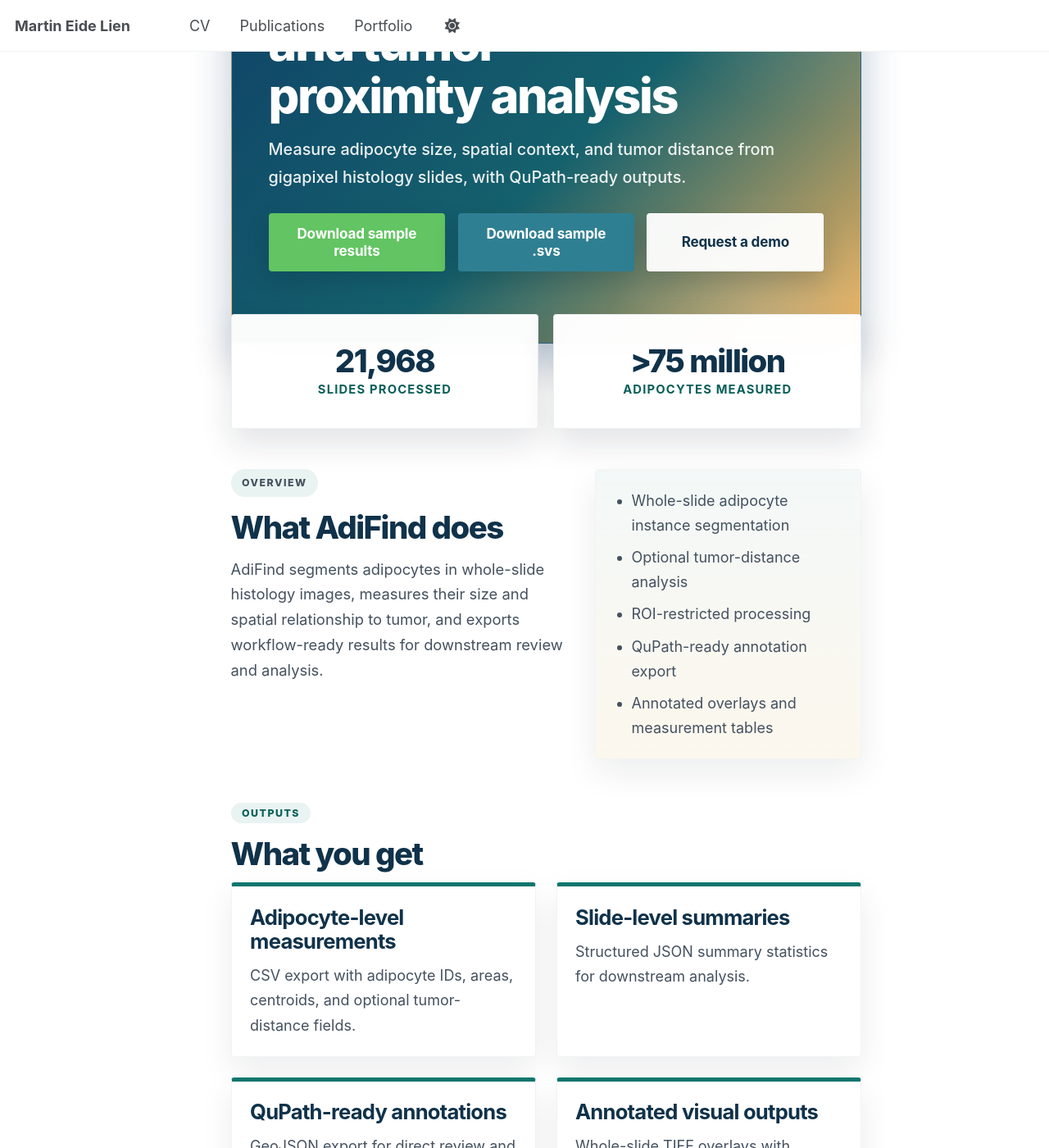
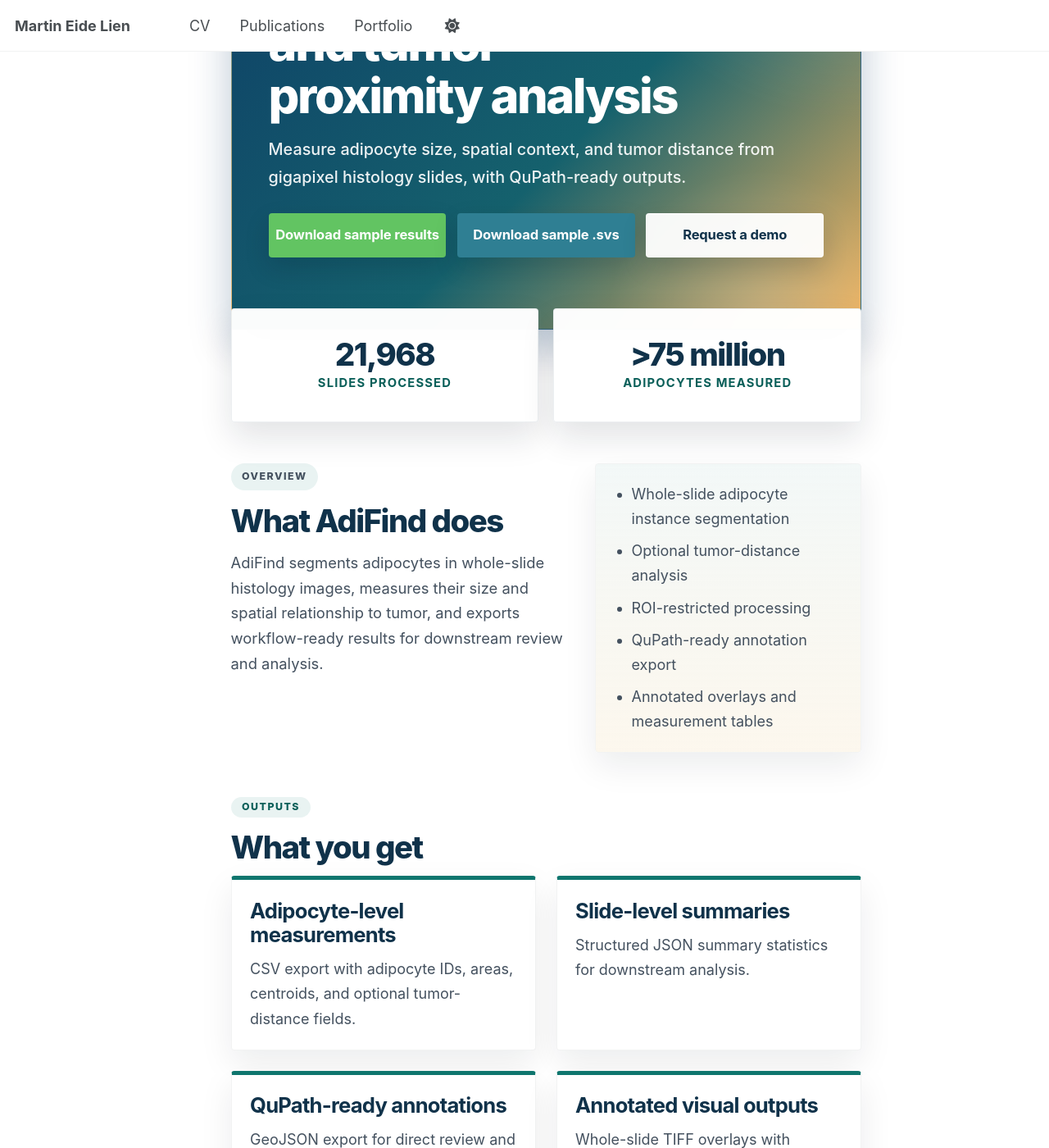
Before and after one commit to meidelien/meidelien.github.io, a Jekyll site: the page built from _pages/adifind2.md, in a window 1280 px wide and 1400 px high, scrolled down 307 px. Shown: the whole window at 82% size. Built offline with Jekyll 4.4.1, drawn with Linux system fonts in a browser that asks for light colours; a script that is not in the unit is left out.

Commit message:
Update _adifind2.scss

```diff
--- a/_sass/layout/_adifind2.scss
+++ b/_sass/layout/_adifind2.scss
@@ -129,9 +129,10 @@
   grid-template-columns: 1fr;
   gap: 0.85rem;
 
-  @include breakpoint($medium) {
+  @include breakpoint(680px) {
     grid-template-columns: repeat(3, minmax(0, 1fr));
     align-items: stretch;
+    gap: 0.75rem;
   }
 }
 
@@ -141,14 +142,29 @@
   justify-content: center;
   width: 100%;
   min-height: 3rem;
-  padding: 0.85rem 1.35rem;
-  font-size: 0.95rem;
+  padding: 0.82rem 1rem;
+  font-size: 0.92rem;
   font-weight: 700;
   line-height: 1.2;
   text-align: center;
   letter-spacing: -0.01em;
   text-decoration: none !important;
   box-shadow: 0 12px 30px rgba(9, 18, 33, 0.16);
+  white-space: nowrap;
+}
+
+@include breakpoint(680px) {
+  .adifind2-page .adifind2-hero__button {
+    padding: 0.82rem 0.8rem;
+    font-size: 0.88rem;
+  }
+}
+
+@include breakpoint($large) {
+  .adifind2-page .adifind2-hero__button {
+    padding: 0.85rem 1rem;
+    font-size: 0.92rem;
+  }
 }
 
 .adifind2-page .adifind2-hero__button.btn--inverse {
@@ -166,11 +182,11 @@
 
 .adifind2-page .adifind2-proof {
   position: relative;
-  z-index: 2;
+  z-index: 3;
   display: grid;
   grid-template-columns: repeat(auto-fit, minmax(180px, 1fr));
   gap: 0.85rem;
-  margin: -2rem 0 2.25rem;
+  margin: -1.45rem 0 2.25rem;
 
   @include breakpoint($medium) {
     gap: 1rem;
@@ -178,6 +194,7 @@
 }
 
 .adifind2-page .adifind2-proof__item {
+  position: relative;
   display: flex;
   flex-direction: column;
   justify-content: center;
@@ -190,6 +207,7 @@
   border: 1px solid rgba(16, 50, 74, 0.08);
   border-radius: $border-radius;
   box-shadow: 0 18px 40px rgba(15, 23, 42, 0.12);
+  overflow: hidden;
 }
 
 .adifind2-page .adifind2-proof__value {
@@ -434,6 +452,11 @@
   background: linear-gradient(180deg, rgba(15, 118, 110, 0.18), rgba(242, 216, 167, 0.08));
 }
 
+html[data-theme="dark"] .adifind2-page .adifind2-proof__item {
+  background: linear-gradient(180deg, rgba(53, 58, 67, 0.98), rgba(42, 47, 55, 0.98));
+  border-color: rgba(159, 229, 216, 0.14);
+}
+
 html[data-theme="dark"] .adifind2-page .adifind2-section__eyebrow,
 html[data-theme="dark"] .adifind2-page .adifind2-panel__eyebrow {
   color: #9fe5d8;
```
